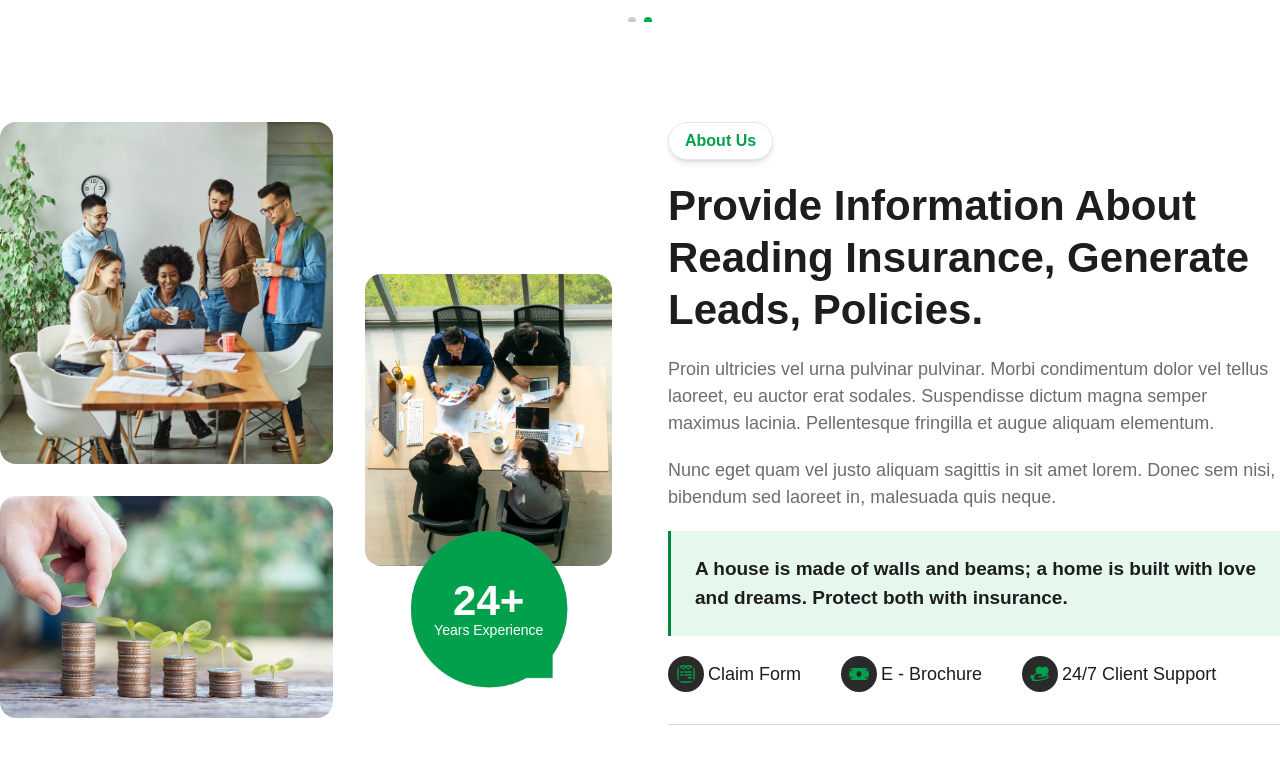
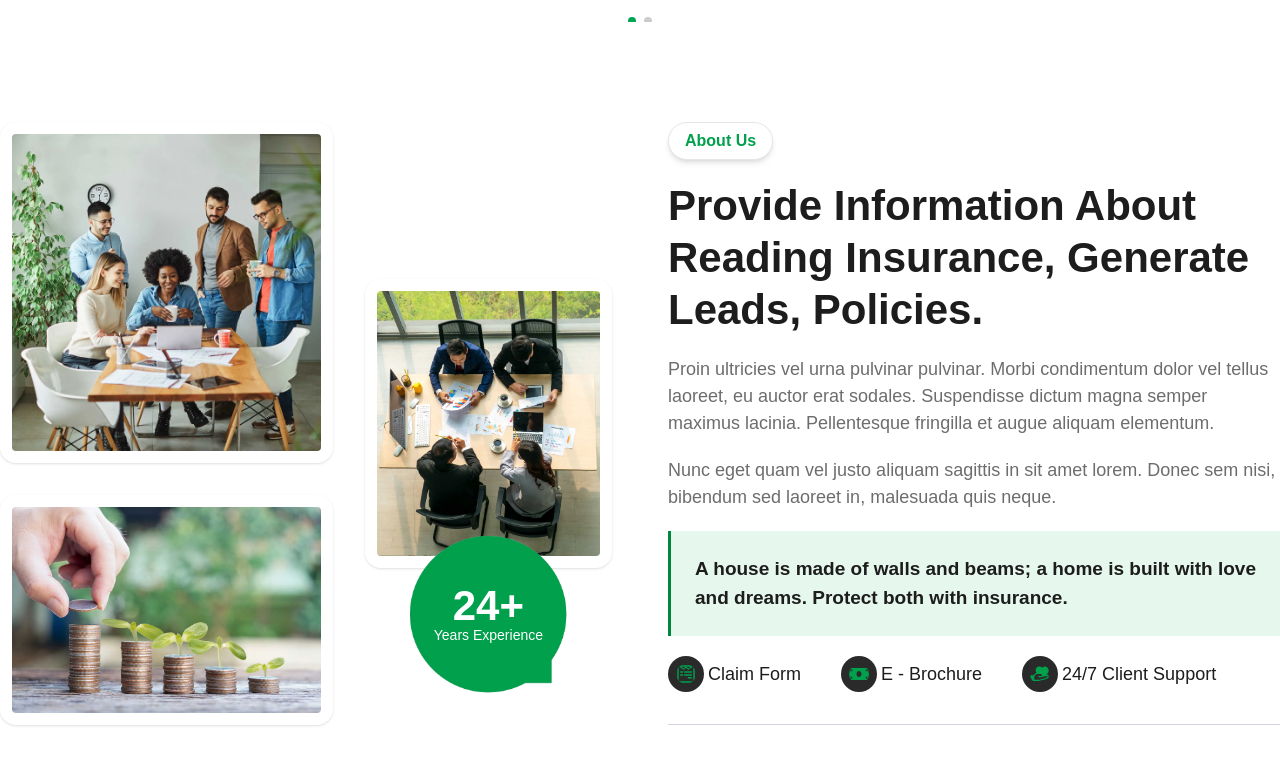
Before and after one commit to Naofel-Badsha/full-custom-nextjs-project, a Next.js app: page / in a window 1280 px wide. Shown: the part 1150-1917 px from the top of the page. Built offline with nearby package versions, Linux system fonts and the light colour scheme.

Commit message:
added all section images polish

```diff
--- a/src/app/components/HomePagesAllSection/HAboutUsSection.tsx
+++ b/src/app/components/HomePagesAllSection/HAboutUsSection.tsx
@@ -17,25 +17,25 @@ const HAboutUsSection = () => {
                 alt="Insurance Team"
                 width={300}
                 height={300}
-                className="object-cover w-full rounded-2xl"
+                className="object-cover w-full rounded-2xl shadow p-3"
               />
               <Image
                 src="/assets/about-2.webp"
                 alt="Insurance Team"
                 width={300}
                 height={300}
-                className="object-cover w-full rounded-2xl"
+                className="object-cover w-full rounded-2xl shadow p-3"
               />
             </div>
             {/*-------Iamges-----Box----2-------*/}
             <div className="space-y-8 flex items-center">
-              <div className="relative">
+              <div className="relative ">
                 <Image
                   src="/assets/about-3.webp"
                   alt="Insurance Team"
                   width={300}
                   height={300}
-                  className="object-cover w-full rounded-2xl "
+                  className="object-cover w-full rounded-2xl  shadow p-3"
                 />
 
                 <div className="absolute top-[250px] w-full">
--- a/src/app/components/HomePagesAllSection/WhatWereOffering.tsx
+++ b/src/app/components/HomePagesAllSection/WhatWereOffering.tsx
@@ -80,7 +80,7 @@ const WhatWereOffering = () => {
           {offerings.map((offering) => (
             <div
               key={offering.id}
-              className="relative w-full p-8 rounded-xl bg-white border border-gray-100 shadow-sm overflow-hidden font-sans"
+              className="relative w-full p-8 rounded-xl bg-white border border-gray-100 shadow overflow-hidden font-sans"
             >
               <div className="absolute -top-10 -left-10 w-32 h-32 opacity-20">
                 <div className="absolute inset-0 border-[2px] border-green-600 rounded-full scale-[1.0]"></div>
--- a/src/app/components/HomePagesAllSection/WorkingProcess.tsx
+++ b/src/app/components/HomePagesAllSection/WorkingProcess.tsx
@@ -22,7 +22,7 @@ const WorkingProcess = () => {
         {/*------------------Box----card----------*/}
         <div className="grid gap-5 md:grid-cols-2 lg:grid-cols-3 mt-12">
           {/*-------card-----1-------*/}
-          <div className="shadow-xl p-5 border-1 border-gray-200 bg-white rounded-2xl group">
+          <div className="shadow p-5 border-gray-200 bg-white rounded-2xl group">
             <div className="bg-[#00863F] pt-7 pl-7 pr-7 pb-17 rounded-2xl">
               <Image
                 src="/assets/process-1.webp"
@@ -48,7 +48,7 @@ const WorkingProcess = () => {
             </p>
           </div>
           {/*-------card-----2-------*/}
-          <div className="shadow-xl p-5 border-1 border-gray-200 bg-white rounded-2xl group">
+          <div className="shadow p-5 border-gray-200 bg-white rounded-2xl group">
             <div className="bg-[#00863F] pt-7 pl-7 pr-7 pb-17 rounded-2xl">
               <Image
                 src="/assets/process-2.webp"
@@ -75,7 +75,7 @@ const WorkingProcess = () => {
             </p>
           </div>
           {/*-------card-----3-------*/}
-          <div className="shadow-xl p-5 border-1 border-gray-200 bg-white rounded-2xl group">
+          <div className="shadow p-5 border-gray-200 bg-white rounded-2xl group">
             <div className="bg-[#00863F] pt-7 pl-7 pr-7 pb-17 rounded-2xl">
               <Image
                 src="/assets/process-3.webp"
```
Also changed, not shown: src/app/components/HomePagesAllSection/ProfessionalInsurance.tsx (+3 -3 lines).
